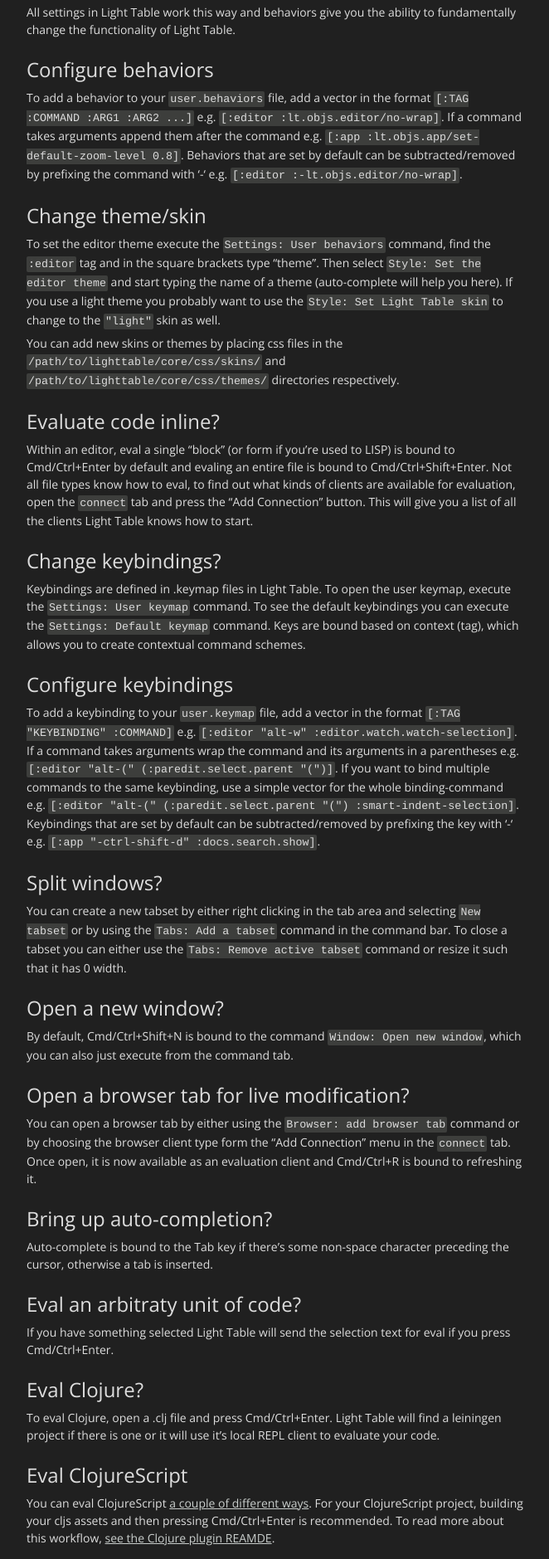
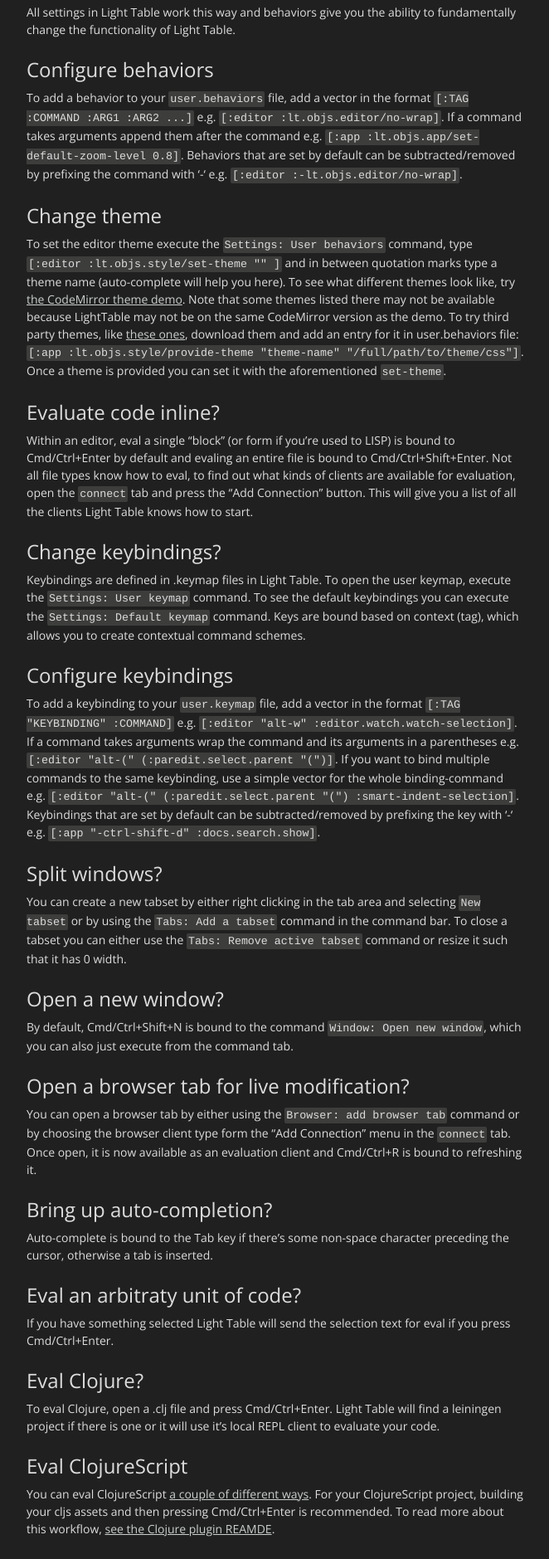
Before and after one commit to LightTable/docs.lighttable.com, a Jekyll site: the page built from _posts/01-01-09-howdoi.md, in a window 1280 px wide. Shown: the part 307-2186 px from the top of the page at 83% size, without its empty margins (18-680 px from the left). Built offline with Jekyll 4.4.1, drawn with Linux system fonts in a browser that asks for light colours; nearby versions of some CDN libraries; Markdown is read by kramdown in place of the engine named in the settings.

Commit message:
Update themes to mention theme demo for
https://github.com/LightTable/LightTable/issues/1933
Also removed mention of light skin since it no longer exists and skin paths
since we don't want users to add user config inside of LightTable

```diff
--- a/_posts/01-01-09-howdoi.md
+++ b/_posts/01-01-09-howdoi.md
@@ -16,11 +16,9 @@
 
 To add a behavior to your `user.behaviors` file, add a vector in the format `[:TAG :COMMAND :ARG1 :ARG2 ...]` e.g. `[:editor :lt.objs.editor/no-wrap]`. If a command takes arguments append them after the command e.g. `[:app :lt.objs.app/set-default-zoom-level 0.8]`. Behaviors that are set by default can be subtracted/removed by prefixing the command with '-'  e.g. `[:editor :-lt.objs.editor/no-wrap]`.
 
-###Change theme/skin
+###Change theme
 
-To set the editor theme execute the `Settings: User behaviors` command, find the `:editor` tag and in the square brackets type "theme". Then select `Style: Set the editor theme` and start typing the name of a theme (auto-complete will help you here). If you use a light theme you probably want to use the `Style: Set Light Table skin` to change to the `"light"` skin as well.
-
-You can add new skins or themes by placing css files in the `/path/to/lighttable/core/css/skins/` and `/path/to/lighttable/core/css/themes/` directories respectively.
+To set the editor theme execute the `Settings: User behaviors` command, type `[:editor :lt.objs.style/set-theme "" ]` and in between quotation marks type a theme name (auto-complete will help you here). To see what different themes look like, try [the CodeMirror theme demo](http://codemirror.com/demo/theme.html). Note that some themes listed there may not be available because LightTable may not be on the same CodeMirror version as the demo. To try third party themes, like [these ones](https://github.com/FarhadG/code-mirror-themes), download them and add an entry for it in user.behaviors file:  `[:app :lt.objs.style/provide-theme "theme-name" "/full/path/to/theme/css"]`. Once a theme is provided you can set it with the aforementioned `set-theme`.
 
 ###Evaluate code inline?
 
```
